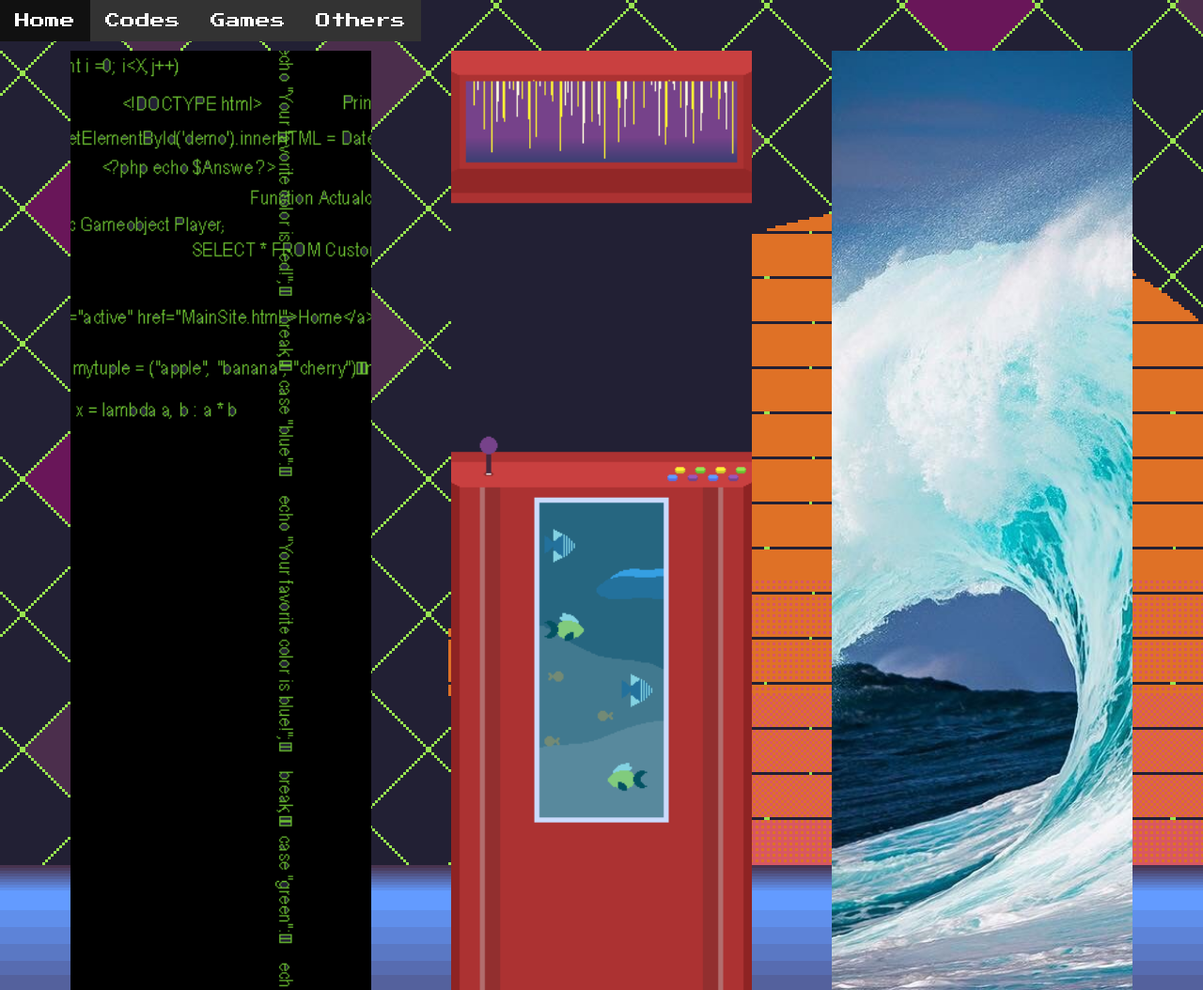
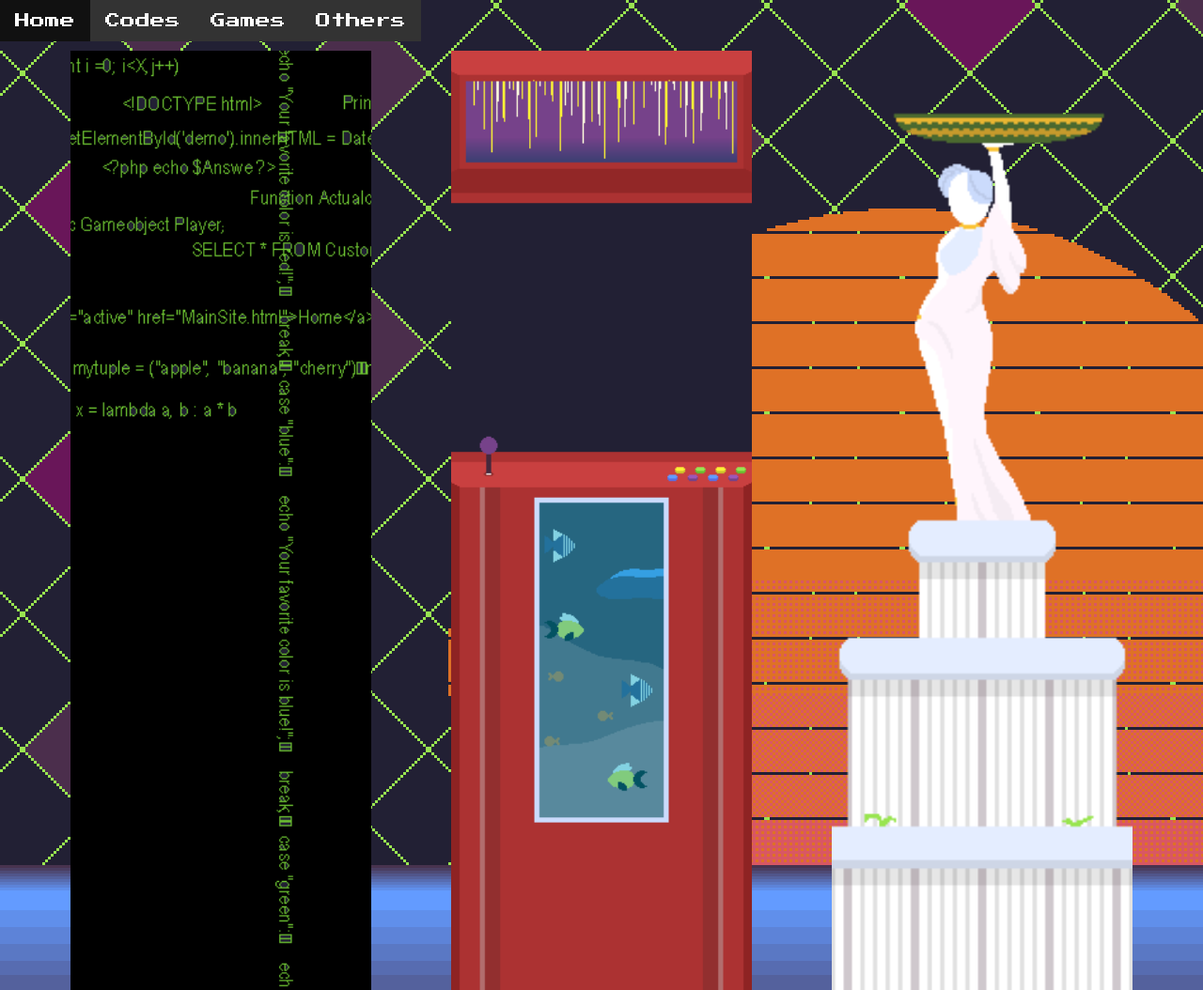
Before and after one commit to M-Eldah/Eldah, a plain HTML site: page index.html in a window 1280 px wide. Shown: the top 1054 px of the page at 94% size. Drawn offline with Linux system fonts and the light colour scheme.

Commit message:
Small changes
rename the file to index and changed the 3rd panel image

```diff
--- a/MainSite.html
+++ b/index.html
@@ -20,7 +20,7 @@
 <Div class="DisplayHolder">
     <a href="#Codes"><img src="Pic\Code.png" alt="" class="DisplayImage" ></a>
     <a href="pages\Games.html"><img src="Pic\Sprite-0001.png" alt="" class="DisplayImage" ></a>
-    <a href="#Other"><img src="Pic\f78d7092b0faec0dd79f75e0b3fdb215.jpg" alt="" class="DisplayImage" ></a>
+    <a href="#Other"><img src="Pic\FountainPlaze2.png" alt="" class="DisplayImage" ></a>
 
 </Div>
 
```
